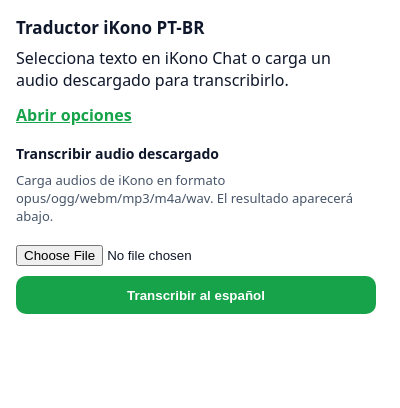
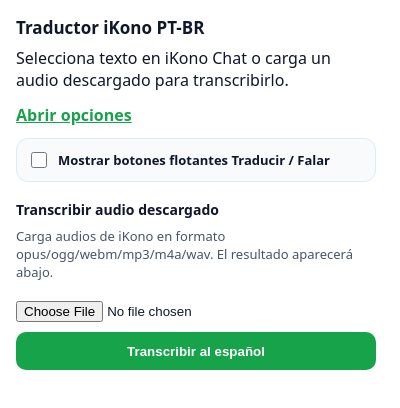
Before and after one commit to Andrex-Code/Traductor-TryController, a browser extension: page src/popup.html in a window 400 px wide. Drawn offline with Linux system fonts and the light colour scheme.

Commit message:
Add popup selection toolbar toggle

```diff
--- a/src/popup.html
+++ b/src/popup.html
@@ -12,6 +12,8 @@
     input[type="file"] { width: 100%; margin: 8px 0 10px; }
     button { width: 100%; min-height: 38px; border: 0; border-radius: 10px; background: #16a34a; color: white; font-weight: 800; cursor: pointer; }
     button:disabled { opacity: 0.55; cursor: not-allowed; }
+    .toggle-row { display: flex; align-items: center; gap: 8px; margin: 12px 0; padding: 10px; border: 1px solid #dbeafe; border-radius: 12px; background: #f8fafc; font-size: 13px; font-weight: 700; }
+    .toggle-row input { width: 16px; height: 16px; accent-color: #16a34a; }
     .box { margin-top: 12px; padding: 12px; border: 1px solid #dbeafe; border-radius: 12px; background: #f8fafc; }
     .result-title { display: block; margin-bottom: 6px; color: #15803d; font-size: 11px; font-weight: 900; text-transform: uppercase; letter-spacing: 0.04em; }
     .result-text { margin: 0; white-space: pre-wrap; font-size: 13px; line-height: 1.45; }
@@ -23,6 +25,11 @@
   <h1>Traductor iKono PT-BR</h1>
   <p>Selecciona texto en iKono Chat o carga un audio descargado para transcribirlo.</p>
   <a href="options.html" target="_blank">Abrir opciones</a>
+
+  <label class="toggle-row">
+    <input id="showSelectionButtons" type="checkbox" />
+    <span>Mostrar botones flotantes Traducir / Falar</span>
+  </label>
 
   <h2>Transcribir audio descargado</h2>
   <p class="status">Carga audios de iKono en formato opus/ogg/webm/mp3/m4a/wav. El resultado aparecerá abajo.</p>
```
